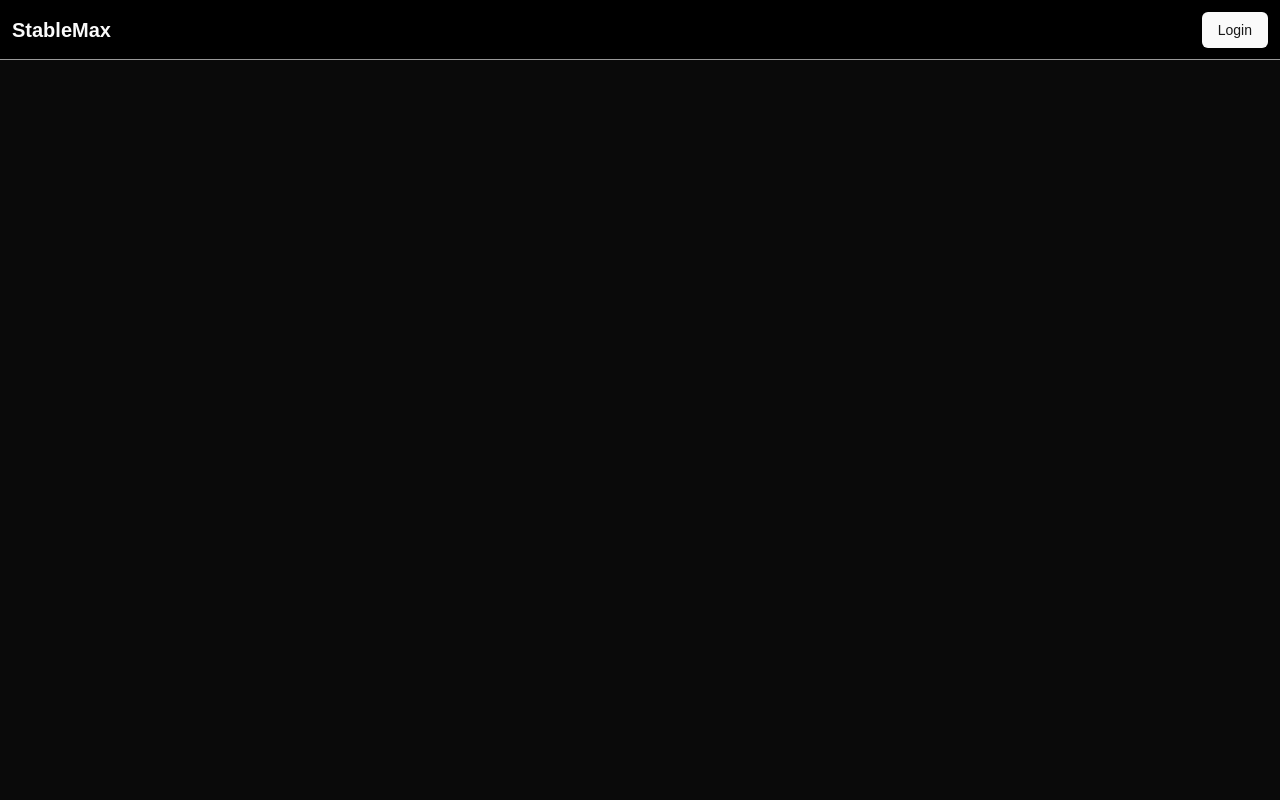
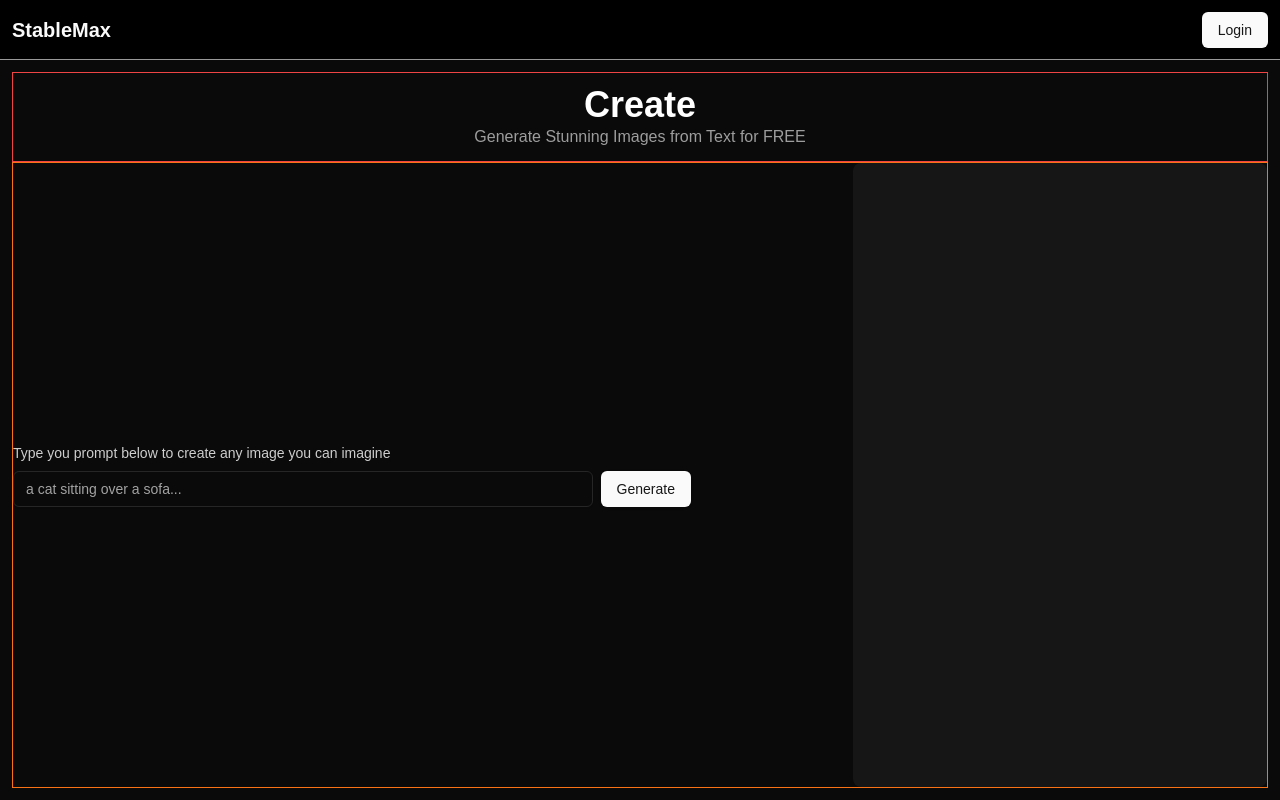
Before and after one commit to TejasBobade/StableMax, a Next.js app: page /create in a window 1280 px wide. Built offline with nearby package versions, Linux system fonts and the light colour scheme; no server answers.

Commit message:
Added a page to generate image and template file.

```diff
--- /dev/null
+++ b/src/app/create/loading.tsx
@@ -0,0 +1,12 @@
+import React from 'react'
+import { BiLoaderCircle } from 'react-icons/bi'
+
+const loading = () => {
+  return (
+    <div className='w-full h-dvh flex justify-center items-center'>
+        <BiLoaderCircle className='animate-spin' />
+    </div>
+  )
+}
+
+export default loading
--- a/src/app/create/page.tsx
+++ b/src/app/create/page.tsx
@@ -1,8 +1,29 @@
+"use client";
+
+import { Button } from '@/components/ui/button'
+import { Input } from '@/components/ui/input'
 import React from 'react'
 
 const page = () => {
   return (
-    <div>page</div>
+    <div className='w-full p-3 h-dvh flex justify-start items-center pt-[72px] flex-col'>
+        <div className='w-full border border-red-500 p-3'>
+            <h1 className='text-center font-bold text-white text-4xl'>Create</h1>
+            <p className='text-white/60 text-center'>
+            Generate Stunning Images from Text for FREE
+            </p>
+        </div>
+        <div className='flex border border-orange-500 w-full gap-3 h-full'>
+            <div className="__form flex-[2] gap-2 flex justify-center items-start flex-col">
+                <p className='text-left text-sm text-white/80' >Type you prompt below to create any image you can imagine</p>
+                <div className='flex gap-2 w-full'>
+                    <Input placeholder='a cat sitting over a sofa...' className='max-w-[70%] transition-all'/>
+                    <Button>Generate</Button>
+                </div>
+            </div>
+            <div className="__output flex-[1] bg-white/5 rounded-lg"></div>
+        </div>
+    </div>
   )
 }
 
--- a/src/app/layout.tsx
+++ b/src/app/layout.tsx
@@ -28,7 +28,7 @@
   return (
     <html lang="en" suppressHydrationWarning>
       <body
-        className={`${geistSans.variable} ${geistMono.variable} antialiased relative`}
+        className={`${geistSans.variable} ${geistMono.variable} antialiased relative max-w-7xl mx-auto`}
       >
         <ThemeProvider
           attribute="class"
--- /dev/null
+++ b/src/app/template.tsx
@@ -0,0 +1,24 @@
+"use client";
+
+import React, { ReactNode } from 'react'
+import { motion } from "framer-motion";
+import { usePathname } from 'next/navigation';
+
+export default function template({children}: {children: ReactNode}) {
+    const path = usePathname();
+
+  return (
+    <motion.div
+    key={path}
+    initial = {
+        {scale: 0.9, opacity: 0, filter: "blur(10px)"}
+    }
+    animate = {
+        {scale: 1, opacity: 1, filter: "blur(0px)"}
+    }
+    transition = {
+        {duration: 0.35}
+    }
+    >{children}</motion.div>
+  )
+}
--- /dev/null
+++ b/src/components/ui/input.tsx
@@ -0,0 +1,22 @@
+import * as React from "react"
+
+import { cn } from "@/lib/utils"
+
+const Input = React.forwardRef<HTMLInputElement, React.ComponentProps<"input">>(
+  ({ className, type, ...props }, ref) => {
+    return (
+      <input
+        type={type}
+        className={cn(
+          "flex h-9 w-full rounded-md border border-input bg-transparent px-3 py-1 text-base shadow-sm transition-colors file:border-0 file:bg-transparent file:text-sm file:font-medium file:text-foreground placeholder:text-muted-foreground focus-visible:outline-none focus-visible:ring-1 focus-visible:ring-ring disabled:cursor-not-allowed disabled:opacity-50 md:text-sm",
+          className
+        )}
+        ref={ref}
+        {...props}
+      />
+    )
+  }
+)
+Input.displayName = "Input"
+
+export { Input }
```
